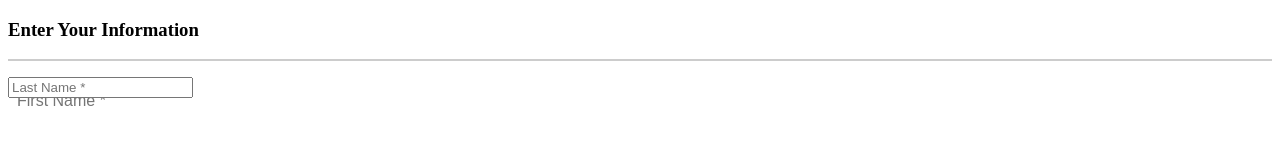
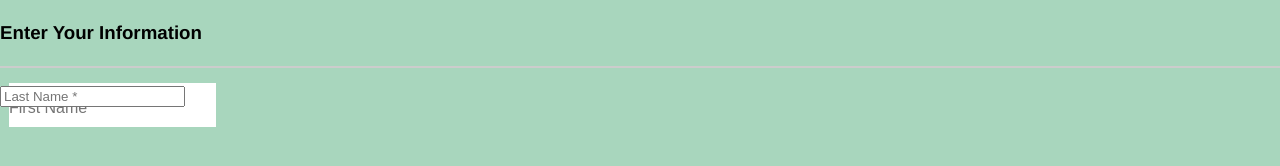
Before and after one commit to ITMD-362-Spring-2020-Thonippara/Test_Repo, a plain HTML site: page index.html in a window 1280 px wide. Drawn offline with Linux system fonts and the light colour scheme; files that its build step writes are made by us from their sources; files whose address does not match are found by name.

Commit message:
Added some generic rules

```diff
--- a/style.css
+++ b/style.css
@@ -1,3 +1,16 @@
+* {
+  box-sizing: border-box;
+}
+
+html, body {
+  margin: 0;
+  padding: 0;
+  font-size: 1em;
+  line-height: 1.5;
+  background-color: #A8D6BD;
+  font-family: 'Montserrat', 'Helvetica', sans-serif;
+}
+
 .float-container {
   border: solid 1px #ccc;
   padding: 0 8px;
```
